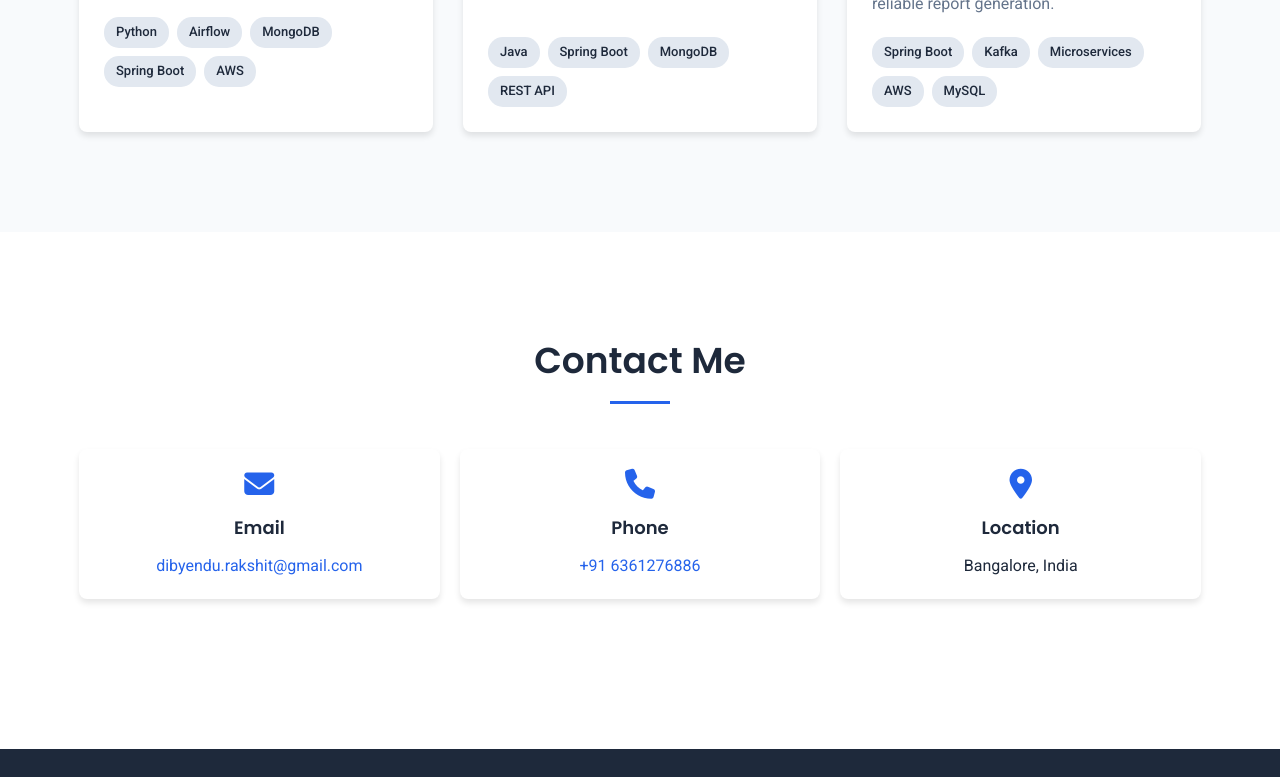
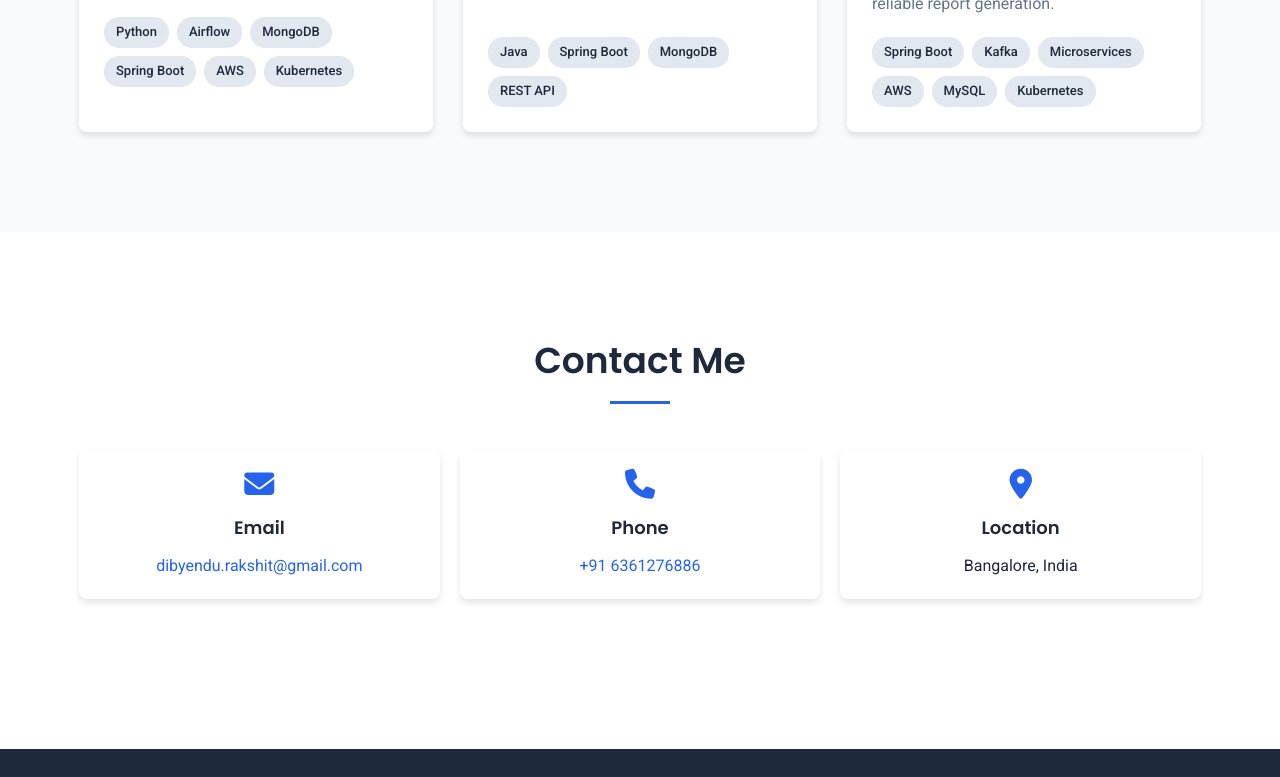
Before and after one commit to dibyendu83/dibyendu83.github.io, a plain HTML site: page index.html in a window 1280 px wide. Shown: the part 4926-5703 px from the top of the page. Drawn offline with Linux system fonts and the light colour scheme.

Commit message:
updated the skill tag

```diff
--- a/index.html
+++ b/index.html
@@ -239,6 +239,7 @@
 							<span class="project-tag">MongoDB</span>
                             <span class="project-tag">Spring Boot</span>
 							<span class="project-tag">AWS</span>
+							<span class="project-tag">Kubernetes</span>
                         </div>
 						</a>
                     </div>
@@ -273,6 +274,7 @@
 							<span class="project-tag">Microservices</span>
 							<span class="project-tag">AWS</span>
 							<span class="project-tag">MySQL</span>
+							<span class="project-tag">Kubernetes</span>
 						</div>
 						</a>
 					</div>
```
